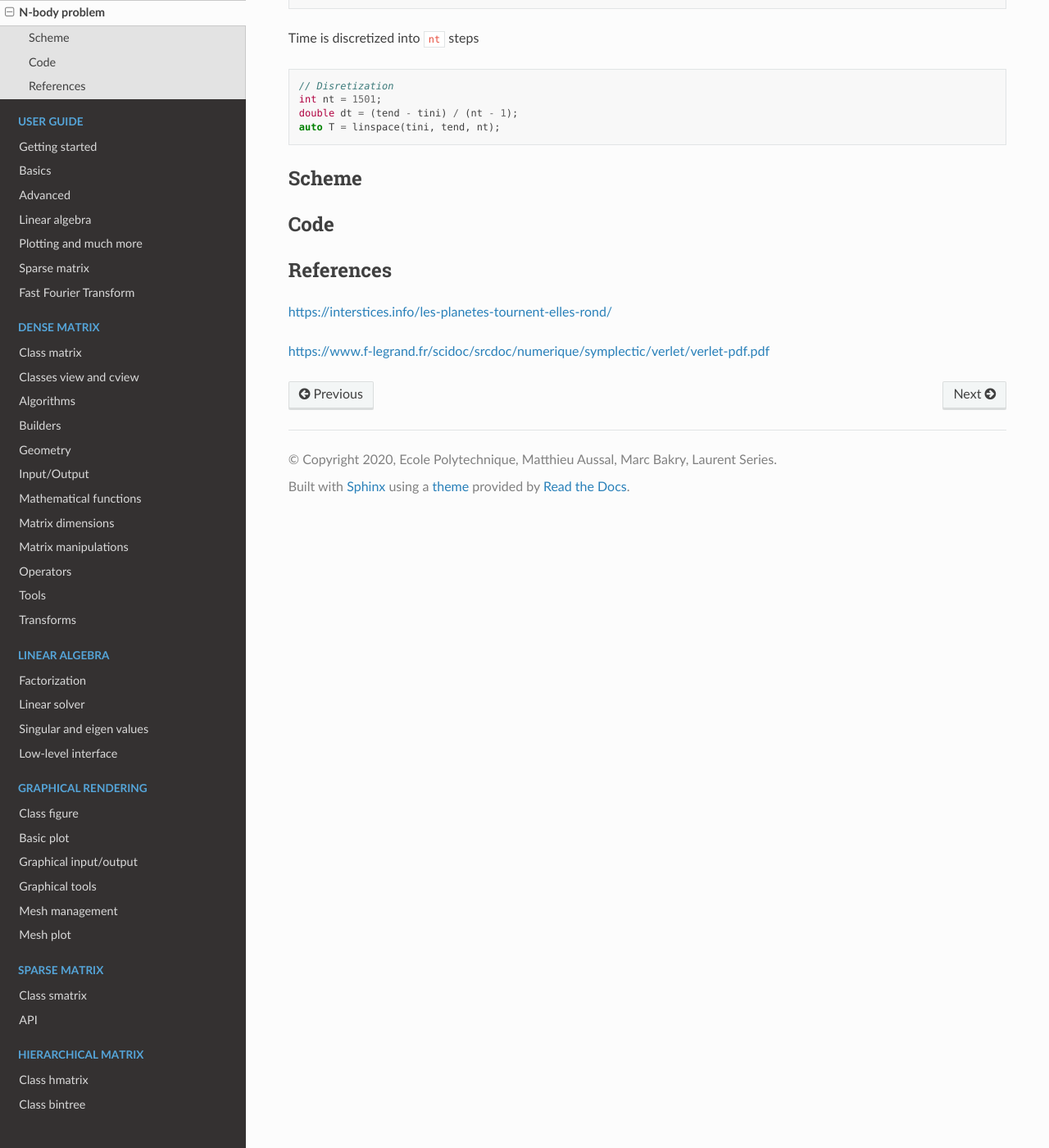
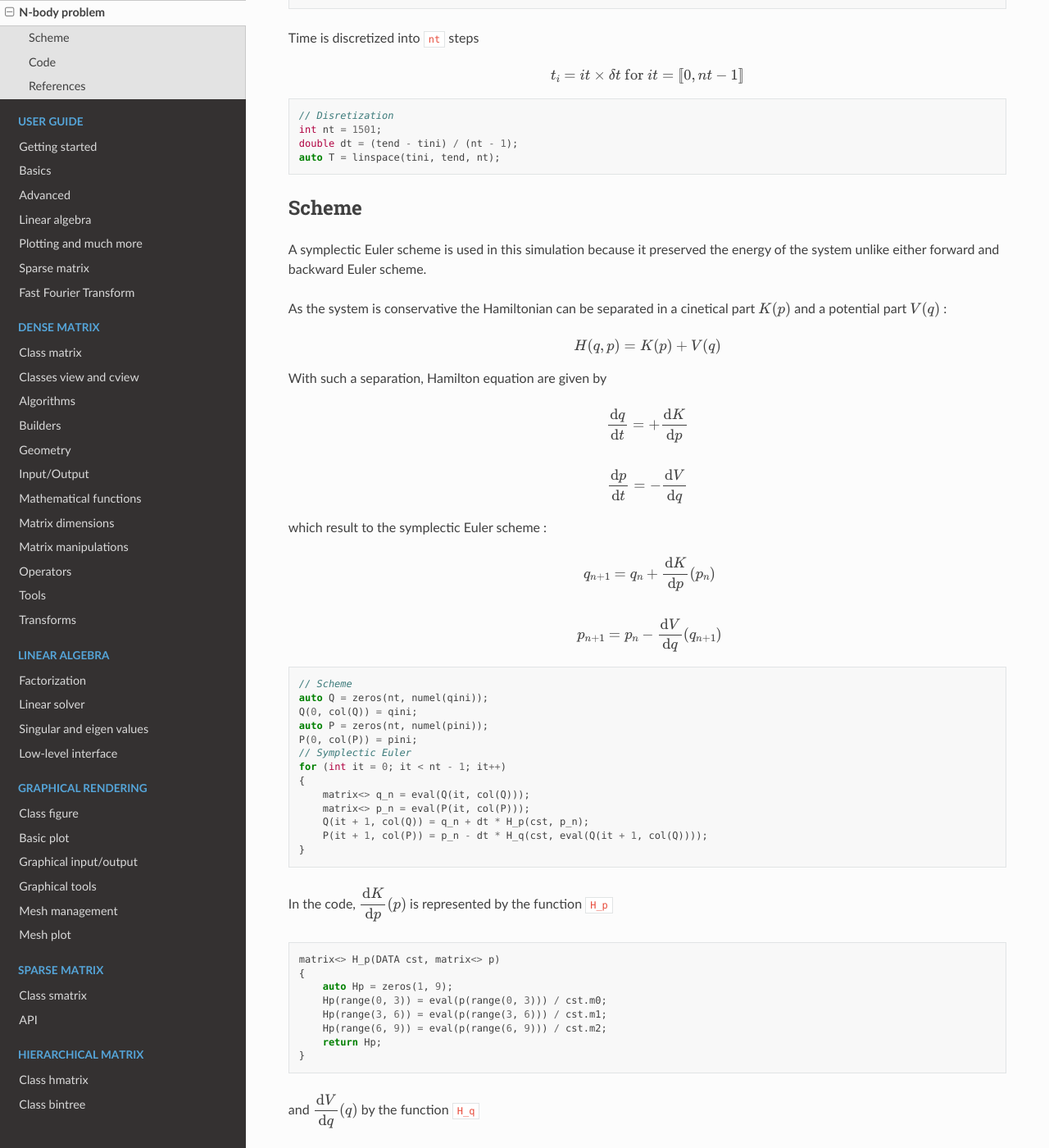
Before and after one commit to leprojetcastor/castor, a Sphinx documentation site: the page built from doc/source/nbody.rst, in a window 1280 px wide and 1400 px high, scrolled down 2495 px. Shown: the whole window at 82% size. Built offline with Sphinx 7.4.7 and the Read the Docs theme 2.0.0, drawn with Linux system fonts in a browser that asks for light colours; some of the changed text lies outside the part shown.

Commit message:
Update nbody example

```diff
--- a/doc/source/nbody.rst
+++ b/doc/source/nbody.rst
@@ -143,6 +143,10 @@ where AU stands for astronomical unit and :math:`1 AU = 1.495 978 707 \times 10^
 
 Time is discretized into ``nt`` steps
 
+.. math::
+
+    t_{i} = it \times \delta t \text{ for } it = \left [ \! \left [ 0, nt-1 \right ] \! \right ]
+
 .. code-block:: c++
 
     // Disretization
@@ -154,9 +158,155 @@ Time is discretized into ``nt`` steps
 Scheme
 ------
 
+| A symplectic Euler scheme is used in this simulation because it preserved the energy of the system unlike either forward and backward Euler scheme.
+|
+| As the system is conservative the Hamiltonian can be separated in a cinetical part :math:`K(p)` and a potential part :math:`V(q)` :
+
+.. math::
+
+    H(q,p) = K(p) + V(q)
+
+
+With such a separation, Hamilton equation are given by
+
+.. math::
+
+    \begin{matrix}
+    \displaystyle \frac{\mathrm{d} q}{\mathrm{d} t} = + \frac{\mathrm{d} K}{\mathrm{d} p}
+    \\
+    \\
+    \displaystyle \frac{\mathrm{d} p}{\mathrm{d} t} = - \frac{\mathrm{d} V}{\mathrm{d} q}
+    \end{matrix}
+
+which result to the symplectic Euler scheme :
+
+.. math::
+
+    \begin{matrix}
+    \displaystyle q_{n+1} = q_{n} + \frac{\mathrm{d} K}{\mathrm{d} p}(p_{n})
+    \\
+    \\
+    \displaystyle p_{n+1} = p_{n} - \frac{\mathrm{d} V}{\mathrm{d} q}(q_{n+1})
+    \end{matrix}
+
+.. code-block:: c++
+
+    // Scheme
+    auto Q = zeros(nt, numel(qini));
+    Q(0, col(Q)) = qini;
+    auto P = zeros(nt, numel(pini));
+    P(0, col(P)) = pini;
+    // Symplectic Euler
+    for (int it = 0; it < nt - 1; it++)
+    {
+        matrix<> q_n = eval(Q(it, col(Q)));
+        matrix<> p_n = eval(P(it, col(P)));
+        Q(it + 1, col(Q)) = q_n + dt * H_p(cst, p_n);
+        P(it + 1, col(P)) = p_n - dt * H_q(cst, eval(Q(it + 1, col(Q))));
+    }
+
+In the code, :math:`\displaystyle \frac{\mathrm{d} K}{\mathrm{d} p}(p)` is represented by the function ``H_p``
+
+.. code-block:: c++
+
+    matrix<> H_p(DATA cst, matrix<> p)
+    {
+        auto Hp = zeros(1, 9);
+        Hp(range(0, 3)) = eval(p(range(0, 3))) / cst.m0;
+        Hp(range(3, 6)) = eval(p(range(3, 6))) / cst.m1;
+        Hp(range(6, 9)) = eval(p(range(6, 9))) / cst.m2;
+        return Hp;
+    }
+
+and :math:`\displaystyle \frac{\mathrm{d} V}{\mathrm{d} q}(q)` by the function ``H_q``
+
+.. code-block:: c++
+
+    matrix<> H_q(DATA cst, matrix<> q)
+    {
+        double m0 = cst.m0;
+        double m1 = cst.m1;
+        double m2 = cst.m2;
+        double G = cst.G;
+        auto q0 = eval(q(range(0, 3)));
+        auto q1 = eval(q(range(3, 6)));
+        auto q2 = eval(q(range(6, 9)));
+        auto Hq = zeros(1, 9);
+        Hq(range(0, 3)) = (G * m0 * m1 * ((q0 - q1) / pow(norm(q0 - q1), 3)) + G * m0 * m2 * ((q0 - q2) / pow(norm(q0 - q2), 3)));
+        Hq(range(3, 6)) = (G * m1 * m0 * ((q1 - q0) / pow(norm(q1 - q0), 3)) + G * m1 * m2 * ((q1 - q2) / pow(norm(q1 - q2), 3)));
+        Hq(range(6, 9)) = (G * m2 * m0 * ((q2 - q0) / pow(norm(q2 - q0), 3)) + G * m2 * m1 * ((q2 - q1) / pow(norm(q2 - q1), 3)));
+        return Hq;
+    }
+
 
 Code
 ----
+
+Here is all the code at once, without the functions ``H_q`` and ``H_p``  written above :
+
+.. code-block:: c++
+
+    #include "castor/matrix.hpp"
+    #include "castor/graphics.hpp"
+    #include "castor/linalg.hpp"
+
+    using namespace castor;
+
+    struct DATA
+    {
+        double m0;
+        double m1;
+        double m2;
+        double G;
+    };
+
+    int main(int argc, char const *argv[])
+    {
+        // Parameters
+        DATA cst;
+        cst.m0 = 1.00000597682;    // Sun's mass
+        cst.m1 = 9.54786104043e-4; // Jupiter's mass
+        cst.m2 = 2.85583733151e-4; // Saturn's mass
+        cst.G = 2.95912208286e-4;  // Gravitation's constant
+
+        matrix<> qini = {0, 0, 0,                                                       // Sun's initial position
+                        -3.5023653, -3.8169847, -1.5507963,                             // Jupiter's initial position
+                        9.0755314, -3.0458353, -1.6483708};                             // Saturn's initial position
+        matrix<> pini = {0, 0, 0,                                                       // Sun's initial momentum
+                        0.00565429 * cst.m1, -0.00412490 * cst.m1, -0.00190589 * cst.m1,// Jupiter's initial momentum
+                        0.00168318 * cst.m2, 0.00483525 * cst.m2, 0.00192462 * cst.m2}; // Saturn's initial momentum
+
+        double tini = 0.;
+        double tend = 12500.;
+
+        // Disretization
+        int nt = 1501;
+        double dt = (tend - tini) / (nt - 1);
+        auto T = linspace(tini, tend, nt);
+
+        // Symplectic Euler scheme
+        auto Q = zeros(nt, numel(qini));    // Matrix of positions over time
+        Q(0, col(Q)) = qini;                // Initialization
+        auto P = zeros(nt, numel(pini));    // Matrix of momentum over time
+        P(0, col(P)) = pini;                // Initialization
+        for (int it = 0; it < nt - 1; it++)
+        {
+            matrix<> q_n = eval(Q(it, col(Q)));
+            matrix<> p_n = eval(P(it, col(P)));
+            Q(it + 1, col(Q)) = q_n + dt * H_p(cst, p_n);
+            P(it + 1, col(P)) = p_n - dt * H_q(cst, eval(Q(it + 1, col(Q))));
+        }
+        auto Y = cat(1, Q, P);
+
+        // Visu
+        figure fig;
+        plot3(fig, transpose(eval(Y(row(Y), 3)) - eval(Y(row(Y), 0))), transpose(eval(Y(row(Y), 4)) - eval(Y(row(Y), 1))), transpose(eval(Y(row(Y), 5)) - eval(Y(row(Y), 2))), {"c"});
+        plot3(fig, transpose(eval(Y(row(Y), 6)) - eval(Y(row(Y), 0))), transpose(eval(Y(row(Y), 7)) - eval(Y(row(Y), 1))), transpose(eval(Y(row(Y), 8)) - eval(Y(row(Y), 2))), {"b"});
+
+        drawnow(fig);
+
+        return 0;
+    }
 
 
 References
@@ -164,4 +314,4 @@ References
 
 | https://interstices.info/les-planetes-tournent-elles-rond/
 |
-| https://www.f-legrand.fr/scidoc/srcdoc/numerique/symplectic/verlet/verlet-pdf.pdf
+| https://www.f-legrand.fr/scidoc/docimg/numerique/euler/symplectic/symplectic.html
```
Also changed, not shown: other parts of doc/source/nbody.rst (+1 -1 lines).
